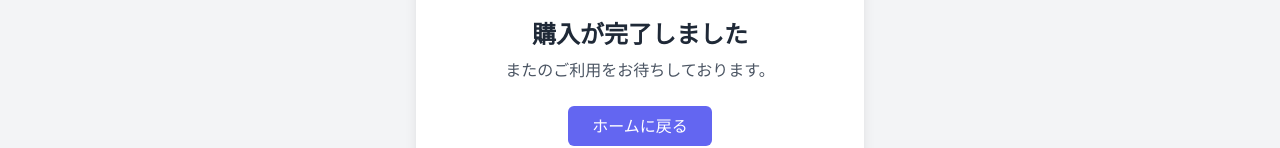
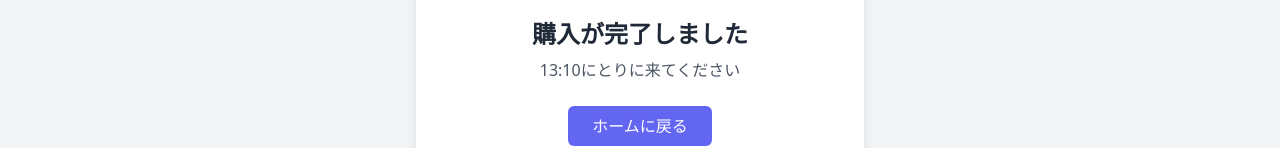
Before and after one commit to Ryosan846538/bentol-frontend, a React (Vite) app: page /purchased in a window 1280 px wide. Shown: the part 470-618 px from the top of the page. Built offline with nearby package versions, Linux system fonts and the light colour scheme.

Commit message:
:bug: 時間修正

```diff
--- a/src/pages/Redirect.tsx
+++ b/src/pages/Redirect.tsx
@@ -26,7 +26,7 @@
         <h2 className="text-2xl font-semibold text-center text-gray-800 mt-4">
           購入が完了しました
         </h2>
-        <p className="text-center text-gray-600 mt-2">またのご利用をお待ちしております。</p>
+        <p className="text-center text-gray-600 mt-2">13:10にとりに来てください</p>
         <div className="mt-6 flex justify-center">
           <button
             className="bg-indigo-500 text-white px-6 py-2 rounded-md hover:bg-indigo-600 transition duration-200"
```
